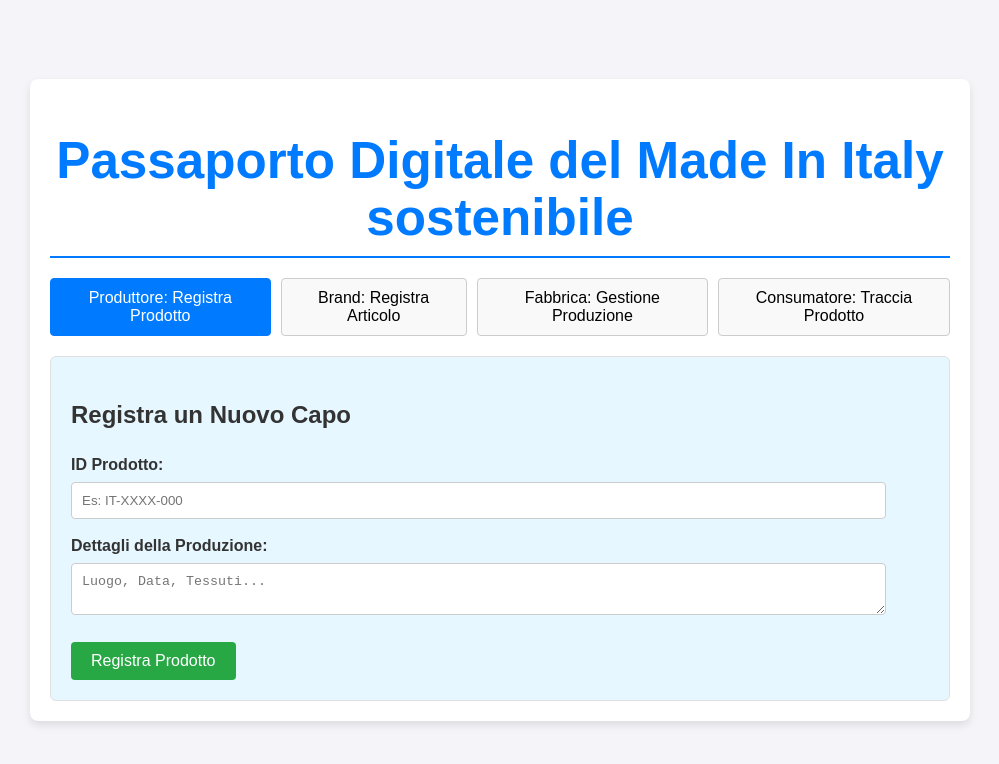
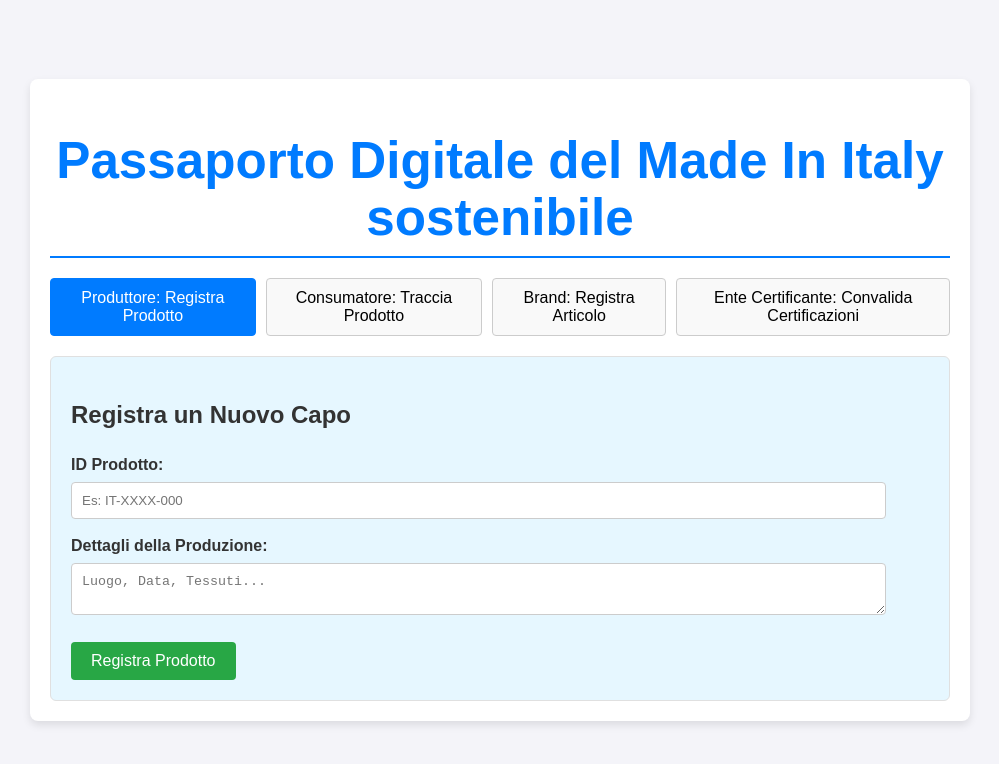
Before and after one commit to alessiapicciuto/passaporto-frontend-react, a React (Vite) app: page / in a window 1280 px wide. Shown: the top 764 px of the page, without its empty margins (140-1139 px from the left). Built offline with nearby package versions, Linux system fonts and the light colour scheme.

Commit message:
aggiunto ente

```diff
--- a/src/App.jsx
+++ b/src/App.jsx
@@ -3,9 +3,11 @@ import { useState } from 'react';
 import ProducerPanel from './components/ProducerPanel';
 import ConsumerView from './components/ConsumerView';
 import BrandView from './components/BrandView';
-import FactoryView from './components/FactoryView';
+import CertifierView from './components/CertifierView';
+
 
 function App() {
+  // Lo stato serve per tenere traccia di quale pannello stiamo mostrando: 'producer' o 'consumer'
   const [currentView, setCurrentView] = useState('producer');
 
   return (
@@ -14,6 +16,7 @@ function App() {
         <h1>Passaporto Digitale del Made In Italy sostenibile</h1>
       </header>
 
+      {/* Menu di navigazione tra le viste */}
       <nav className="navigation">
         <button
           className={currentView === 'producer' ? 'active' : ''}
@@ -21,7 +24,12 @@ function App() {
         >
           Produttore: Registra Prodotto
         </button>
-
+        <button
+          className={currentView === 'consumer' ? 'active' : ''}
+          onClick={() => setCurrentView('consumer')}
+        >
+          Consumatore: Traccia Prodotto
+        </button>
         <button
           className={currentView === 'brand' ? 'active' : ''}
           onClick={() => setCurrentView('brand')}
@@ -30,30 +38,23 @@ function App() {
         </button>
 
         <button
-          className={currentView === 'factory' ? 'active' : ''}
-          onClick={() => setCurrentView('factory')}
+          className={currentView === 'ente certificante' ? 'active' : ''}
+          onClick={() => setCurrentView('ente certificante')}
         >
-          Fabbrica: Gestione Produzione
+          Ente Certificante: Convalida Certificazioni
         </button>
-
-        <button
-          className={currentView === 'consumer' ? 'active' : ''}
-          onClick={() => setCurrentView('consumer')}
-        >
-          Consumatore: Traccia Prodotto
-        </button>
-
       </nav>
 
+      {/* Rendering condizionale del componente basato sullo stato */}
       <main className="content">
         {currentView === 'producer' && <ProducerPanel />}
         {currentView === 'consumer' && <ConsumerView />}
         {currentView === 'brand' && <BrandView />}
-        {currentView === 'factory' && <FactoryView />}
+        {currentView === 'ente certificante' && <CertifierView/>}
+      </main>
 
-      </main>
     </div>
   );
 }
 
-export default App;
+export default App; //ciao
--- a/src/components/CertifierView.jsx
+++ b/src/components/CertifierView.jsx
@@ -1,10 +1,10 @@
-// src/components/CertifierView.jsx
+// src/components/Certifier.jsx
 import React from 'react';
 
 function CertifierView() {
   return (
-    <section className="panel certifier-view">
-      <h2>Dati dell'Ente Certificatore 🏛️</h2>
+    <section className="panel certifying-view">
+      <h2>Dati dell'Ente Certificatore </h2>
 
       {/* Qui potrai aggiungere i campi specifici per un ente di certificazione. */}
 
@@ -15,8 +15,6 @@ function CertifierView() {
         <label>Accreditamento/Standard di Riferimento:</label>
         <textarea placeholder="Es: Accredia, ISO/IEC 17065, Regolamento UE 2018/848..."></textarea>
 
-        <label>Logo (URL):</label>
-        <input type="url" placeholder="https://www.ente-certificatore.it/logo.png" />
 
         <button type="submit">Salva i Dati dell'Ente</button>
       </form>
```
